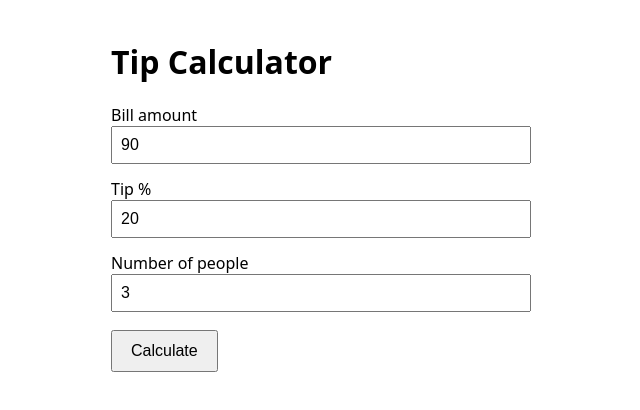
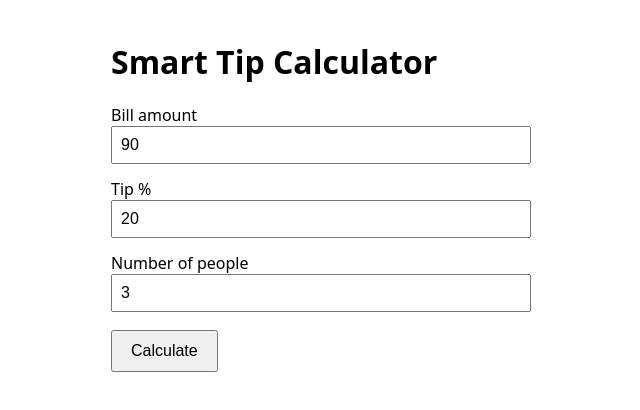
Before and after one commit to mattayara/tip-calculator, a plain HTML site: page index.html in a window 1280 px wide. Shown: the whole page, without its empty margins (319-959 px from the left). Drawn offline with Linux system fonts and the light colour scheme.

Commit message:
Rename Tip Calculator to Smart Tip Calculator

```diff
--- a/index.html
+++ b/index.html
@@ -13,7 +13,7 @@
   </style>
 </head>
 <body>
-  <h1>Tip Calculator</h1>
+  <h1>Smart Tip Calculator</h1>
 
   <label>Bill amount
     <input id="bill" type="number" value="90">
```
